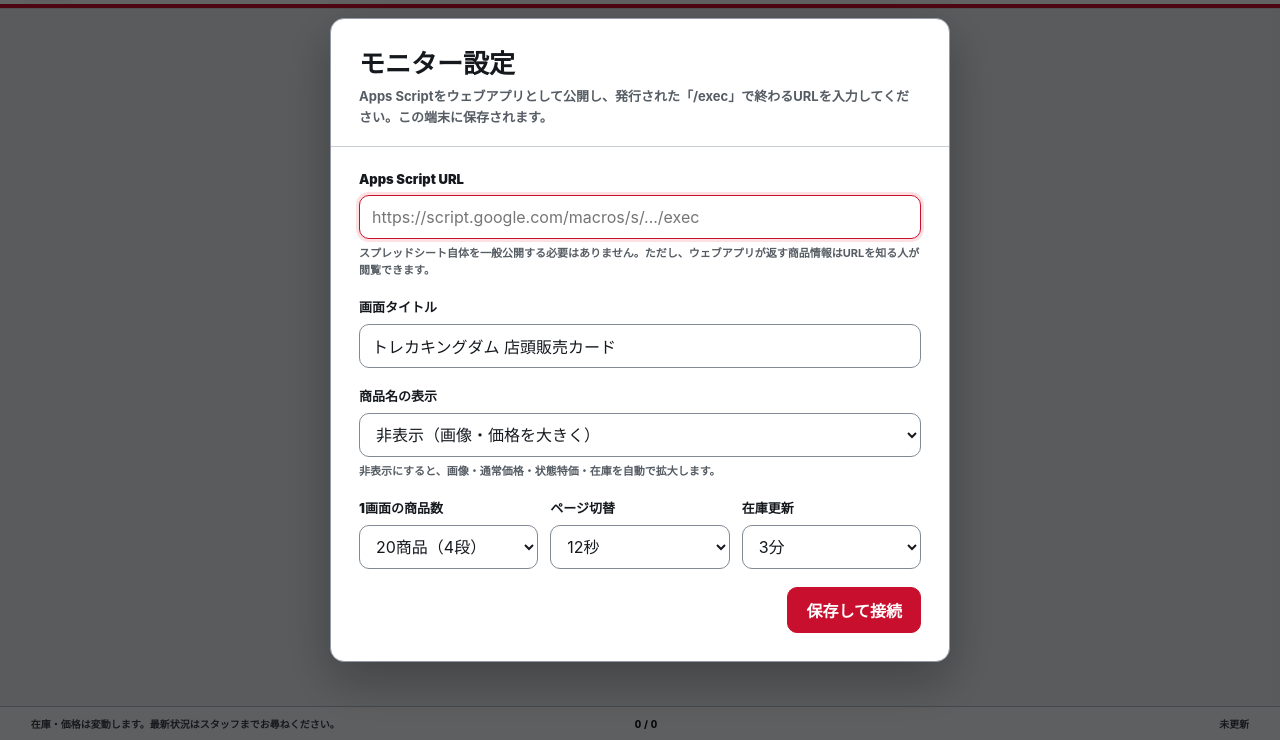
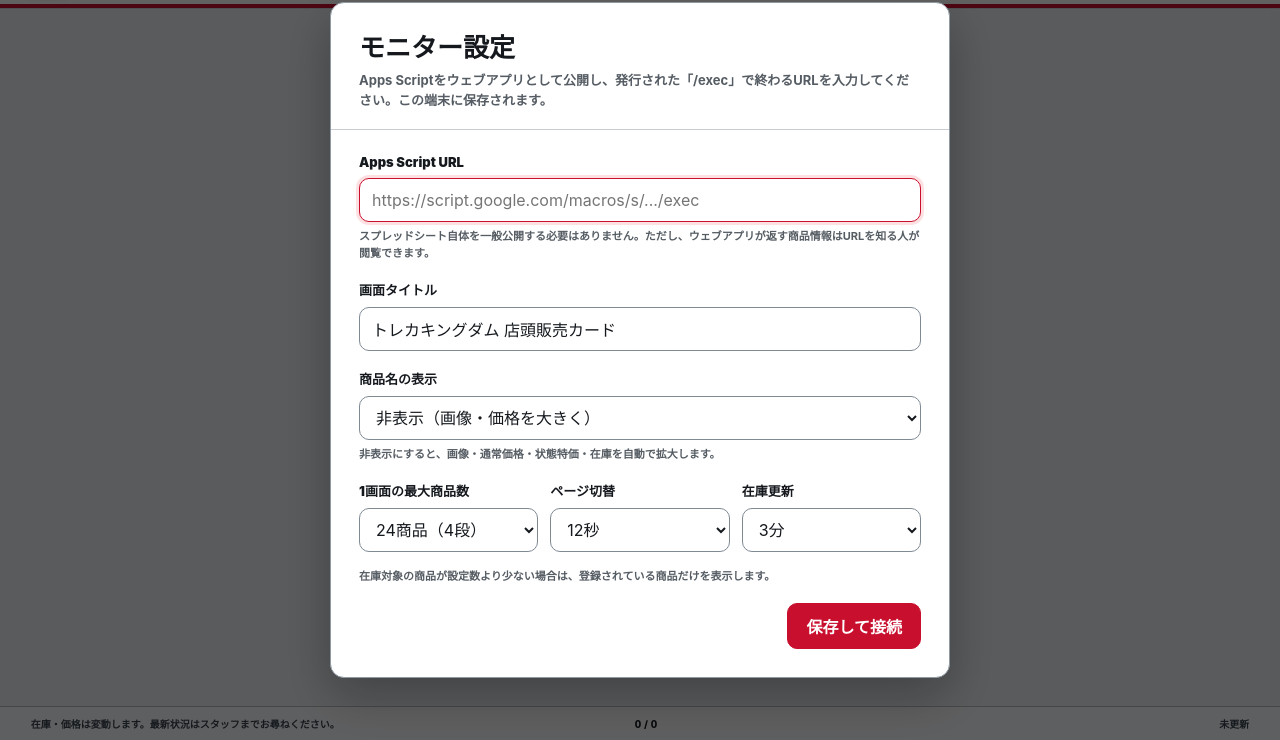
Before and after one commit to M0CH4771/tck-store-monitor, a plain HTML site: page index.html in a window 1280 px wide. Shown: the part 60-800 px from the top of the page. Drawn offline with Linux system fonts and the light colour scheme.

Commit message:
横長モニターを6列24商品表示へ変更

```diff
--- a/index.html
+++ b/index.html
@@ -1348,12 +1348,12 @@
 
       <div class="field-row">
         <div class="field">
-          <label for="pageSizeInput">1画面の商品数</label>
+          <label for="pageSizeInput">1画面の最大商品数</label>
           <select id="pageSizeInput">
-            <option value="5">5商品（1段）</option>
-            <option value="10">10商品（2段）</option>
-            <option value="15">15商品（3段）</option>
-            <option value="20">20商品（4段）</option>
+            <option value="6">6商品（1段）</option>
+            <option value="12">12商品（2段）</option>
+            <option value="18">18商品（3段）</option>
+            <option value="24">24商品（4段）</option>
           </select>
         </div>
         <div class="field">
@@ -1377,6 +1377,8 @@
         </div>
       </div>
 
+      <p class="hint">在庫対象の商品が設定数より少ない場合は、登録されている商品だけを表示します。</p>
+
       <p class="form-error" id="formError"></p>
 
       <div class="dialog-actions">
@@ -1397,15 +1399,15 @@
         cache: "tck-store-monitor-cache-v1"
       };
 
-      const CURRENT_SETTINGS_VERSION = 4;
-      const PAGE_SIZE_OPTIONS = [5, 10, 15, 20];
+      const CURRENT_SETTINGS_VERSION = 5;
+      const PAGE_SIZE_OPTIONS = [6, 12, 18, 24];
 
       const DEFAULT_SETTINGS = {
         version: CURRENT_SETTINGS_VERSION,
         endpoint: "",
         title: "トレカキングダム 店頭販売カード",
         showProductName: false,
-        pageSize: 20,
+        pageSize: 24,
         slideSeconds: 12,
         refreshMinutes: 3
       };
@@ -1430,7 +1432,11 @@
         ["メガブレイブ(1BOX)", 12000, 7, null, 0, "#ed5c35", "#294ca7"],
         ["メガシンフォニア(1BOX)", 11000, 8, 10000, 4, "#f86bae", "#6847b8"],
         ["ブラックボルト(1BOX)", 28000, 9, null, 0, "#494949", "#111111"],
-        ["拡張パックデラックス ホワイトフレア(1BOX)", 148000, 10, 128000, 3, "#f6f6f6", "#7b8295"]
+        ["拡張パックデラックス ホワイトフレア(1BOX)", 148000, 10, 128000, 3, "#f6f6f6", "#7b8295"],
+        ["ホワイトフレア(1BOX)", 26000, 10, 23000, 3, "#f3f4f5", "#aeb7c5"],
+        ["バトルパートナーズ(1BOX)", 12000, 0, 11000, 4, "#f0a64b", "#b13f3f"],
+        ["テラスタルフェスex(1BOX)", 24000, 0, 21000, 14, "#69c8d1", "#4e55ae"],
+        ["ナイトワンダラー(1BOX)", 15000, 0, 13000, 5, "#7453a6", "#26243f"]
       ].map((item, index) => ({
         row: index + 2,
         name: item[0],
@@ -1514,15 +1520,15 @@
           const merged = { ...DEFAULT_SETTINGS, ...parsed };
           const previousVersion = Number(parsed.version || 0);
           if (previousVersion < 2) {
-            merged.pageSize = 20;
+            merged.pageSize = 24;
           }
           if (previousVersion < 3) {
             merged.showProductName = false;
           }
-          if (previousVersion < 4) {
+          if (previousVersion >= 2 && previousVersion < 5) {
             const legacyPageSize = Number(merged.pageSize);
             merged.pageSize = Number.isFinite(legacyPageSize)
-              ? Math.min(20, Math.max(5, Math.ceil(legacyPageSize / 5) * 5))
+              ? Math.min(24, Math.max(6, Math.ceil(legacyPageSize / 6) * 6))
               : DEFAULT_SETTINGS.pageSize;
           }
           return sanitizeSettings(merged);
@@ -1773,7 +1779,7 @@
           return { columns: 1, rows: Math.max(1, count) };
         }
         if (!state.settings.showProductName) {
-          const columns = Math.min(5, Math.max(1, count));
+          const columns = Math.min(6, Math.max(1, count));
           return {
             columns,
             rows: Math.max(1, Math.ceil(count / columns))
```
